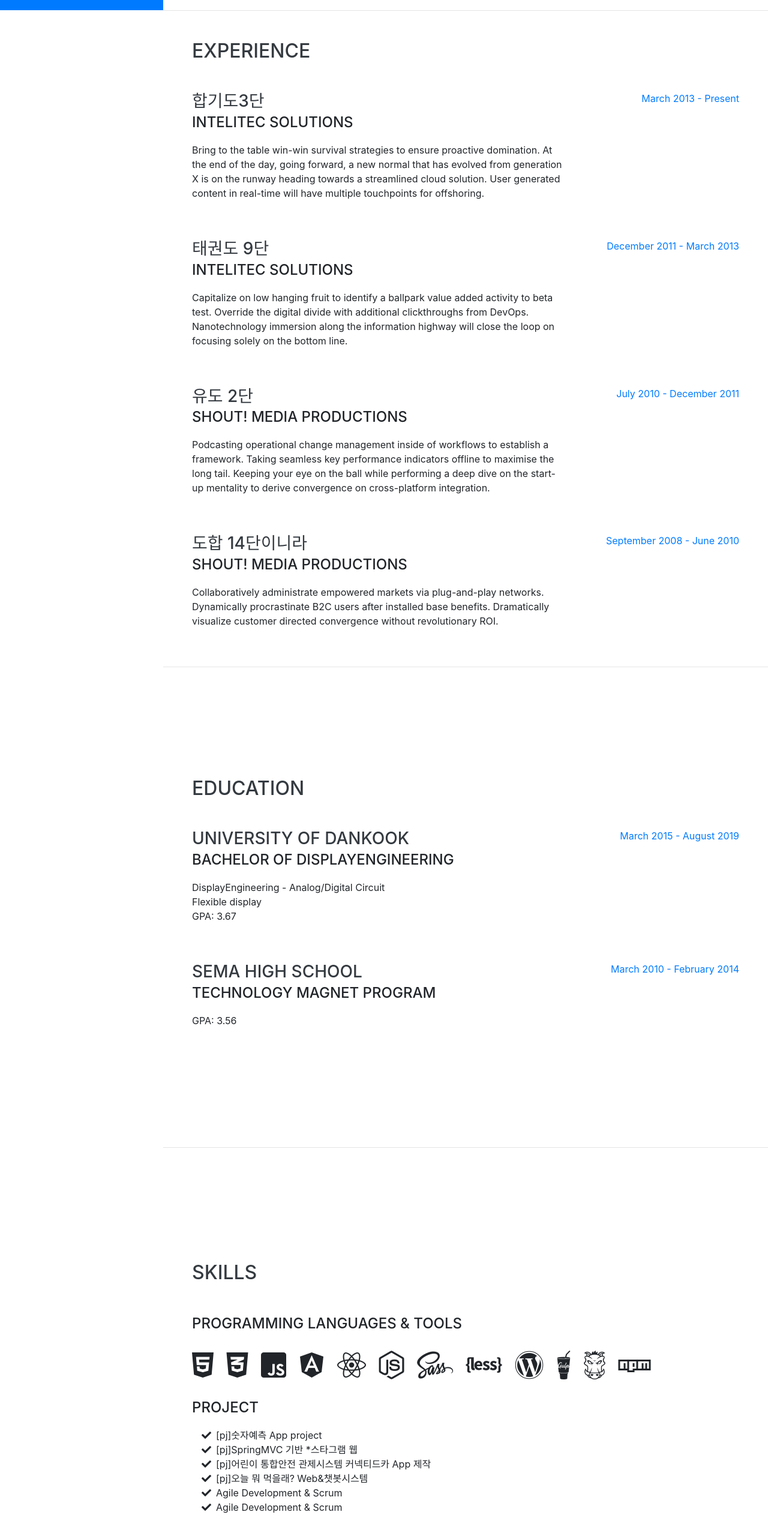
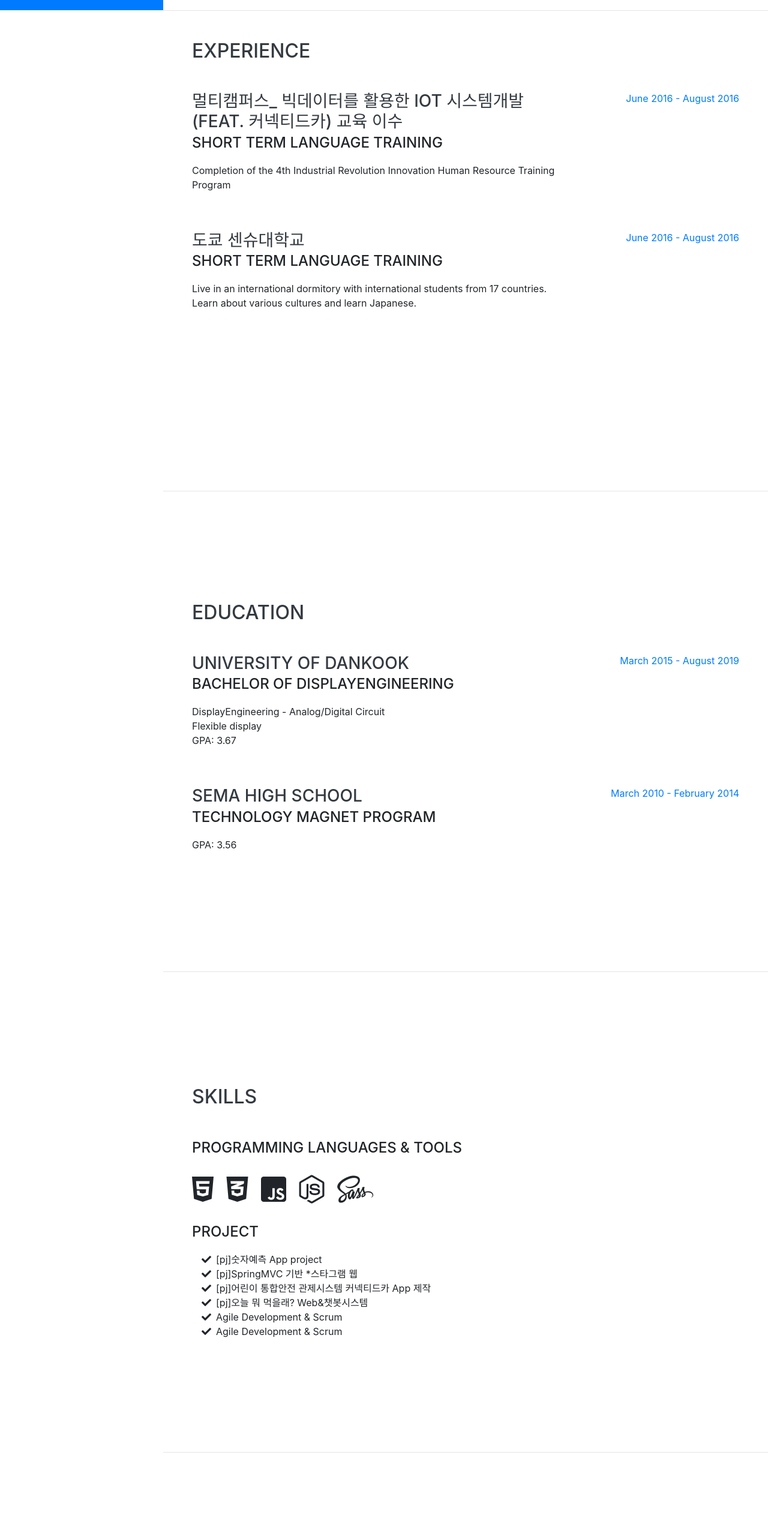
Before and after one commit to ehsehs90/ehsehs90.github.io, a website with bundled scripts: page index.html in a window 1280 px wide. Shown: the part 783-3343 px from the top of the page at 60% size. Built offline with nearby package versions, Linux system fonts and the light colour scheme; a web font is replaced by a local one.

Commit message:
200116 | 프로필 수정

```diff
--- a/index.html
+++ b/index.html
@@ -27,7 +27,7 @@
 
   <nav class="navbar navbar-expand-lg navbar-dark bg-primary fixed-top" id="sideNav">
     <a class="navbar-brand js-scroll-trigger" href="#page-top">
-      <span class="d-block d-lg-none">흠냐리</span>
+      <span class="d-block d-lg-none"></span>
       <span class="d-none d-lg-block">
         <img class="img-fluid img-profile rounded-circle mx-auto mb-2" src="img/101010.jpg" alt="">
       </span>
@@ -95,29 +95,30 @@
 
         <div class="resume-item d-flex flex-column flex-md-row justify-content-between mb-5">
           <div class="resume-content">
-            <h3 class="mb-0">합기도3단</h3>
-            <div class="subheading mb-3">Intelitec Solutions</div>
-            <p>Bring to the table win-win survival strategies to ensure proactive domination. At the end of the day, going forward, a new normal that has evolved from generation X is on the runway heading towards a streamlined cloud solution. User generated content in real-time will have multiple touchpoints for offshoring.</p>
+            <h3 class="mb-0">멀티캠퍼스_ 빅데이터를 활용한 IoT 시스템개발 (feat. 커넥티드카) 교육 이수</h3>
+            <div class="subheading mb-3">Short term language training</div>
+            <p>Completion of the 4th Industrial Revolution Innovation Human Resource Training Program</p>
           </div>
           <div class="resume-date text-md-right">
-            <span class="text-primary">March 2013 - Present</span>
+            <span class="text-primary">June 2016 - August 2016</span>
           </div>
         </div>
 
         <div class="resume-item d-flex flex-column flex-md-row justify-content-between mb-5">
           <div class="resume-content">
-            <h3 class="mb-0">태권도 9단</h3>
-            <div class="subheading mb-3">Intelitec Solutions</div>
-            <p>Capitalize on low hanging fruit to identify a ballpark value added activity to beta test. Override the digital divide with additional clickthroughs from DevOps. Nanotechnology immersion along the information highway will close the loop on focusing solely on the bottom line.</p>
+            <h3 class="mb-0">도쿄 센슈대학교</h3>
+            <div class="subheading mb-3">Short term language training</div>
+            <p>
+              Live in an international dormitory with international students from 17 countries. Learn about various cultures and learn Japanese.</p>
           </div>
           <div class="resume-date text-md-right">
-            <span class="text-primary">December 2011 - March 2013</span>
+            <span class="text-primary">June 2016 - August 2016</span>
           </div>
         </div>
 
-        <div class="resume-item d-flex flex-column flex-md-row justify-content-between mb-5">
+        <!-- <div class="resume-item d-flex flex-column flex-md-row justify-content-between mb-5">
           <div class="resume-content">
-            <h3 class="mb-0">유도 2단</h3>
+            <h3 class="mb-0">.</h3>
             <div class="subheading mb-3">Shout! Media Productions</div>
             <p>Podcasting operational change management inside of workflows to establish a framework. Taking seamless key performance indicators offline to maximise the long tail. Keeping your eye on the ball while performing a deep dive on the start-up mentality to derive convergence on cross-platform integration.</p>
           </div>
@@ -135,7 +136,7 @@
           <div class="resume-date text-md-right">
             <span class="text-primary">September 2008 - June 2010</span>
           </div>
-        </div>
+        </div> -->
 
       </div>
 
@@ -191,32 +192,12 @@
           <li class="list-inline-item">
             <i class="fab fa-js-square"></i>
           </li>
-          <li class="list-inline-item">
-            <i class="fab fa-angular"></i>
-          </li>
-          <li class="list-inline-item">
-            <i class="fab fa-react"></i>
-          </li>
+
           <li class="list-inline-item">
             <i class="fab fa-node-js"></i>
           </li>
           <li class="list-inline-item">
             <i class="fab fa-sass"></i>
-          </li>
-          <li class="list-inline-item">
-            <i class="fab fa-less"></i>
-          </li>
-          <li class="list-inline-item">
-            <i class="fab fa-wordpress"></i>
-          </li>
-          <li class="list-inline-item">
-            <i class="fab fa-gulp"></i>
-          </li>
-          <li class="list-inline-item">
-            <i class="fab fa-grunt"></i>
-          </li>
-          <li class="list-inline-item">
-            <i class="fab fa-npm"></i>
           </li>
         </ul>
 
@@ -260,20 +241,10 @@
       <div class="w-100">
         <h2 class="mb-5">Awards &amp; Certifications</h2>
         <ul class="fa-ul mb-0">
+
           <li>
             <i class="fa-li fa fa-trophy text-warning"></i>
-            Google Analytics Certified Developer</li>
-          <li>
-            <i class="fa-li fa fa-trophy text-warning"></i>
-            Mobile Web Specialist - Google Certification</li>
-          <li>
-            <i class="fa-li fa fa-trophy text-warning"></i>
-            1<sup>st</sup>
-            Place - University of Colorado Boulder - Emerging Tech Competition 2009</li>
-          <li>
-            <i class="fa-li fa fa-trophy text-warning"></i>
-            1<sup>st</sup>
-            Place - University of Colorado Boulder - Adobe Creative Jam 2008 (UI Design Category)</li>
+            뭐먹을래? 해커톤 우수상 수상</li>
           <li>
             <i class="fa-li fa fa-trophy text-warning"></i>
             2<sup>nd</sup>
@@ -286,6 +257,7 @@
             <i class="fa-li fa fa-trophy text-warning"></i>
             860<sup></sup>
            TOEIC</li>
+
         </ul>
       </div>
     </section>
```
